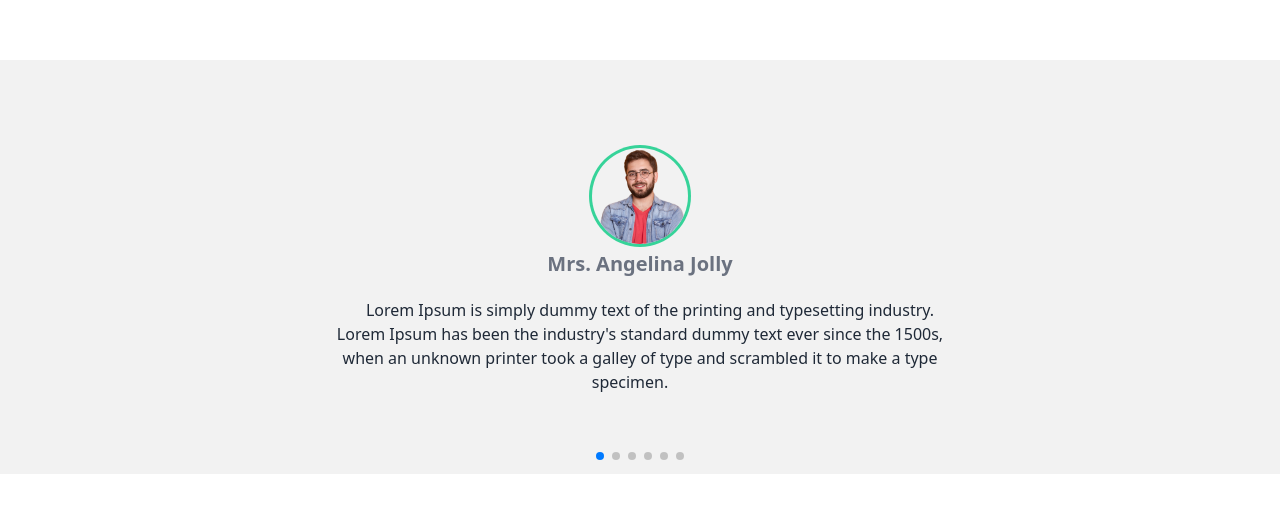
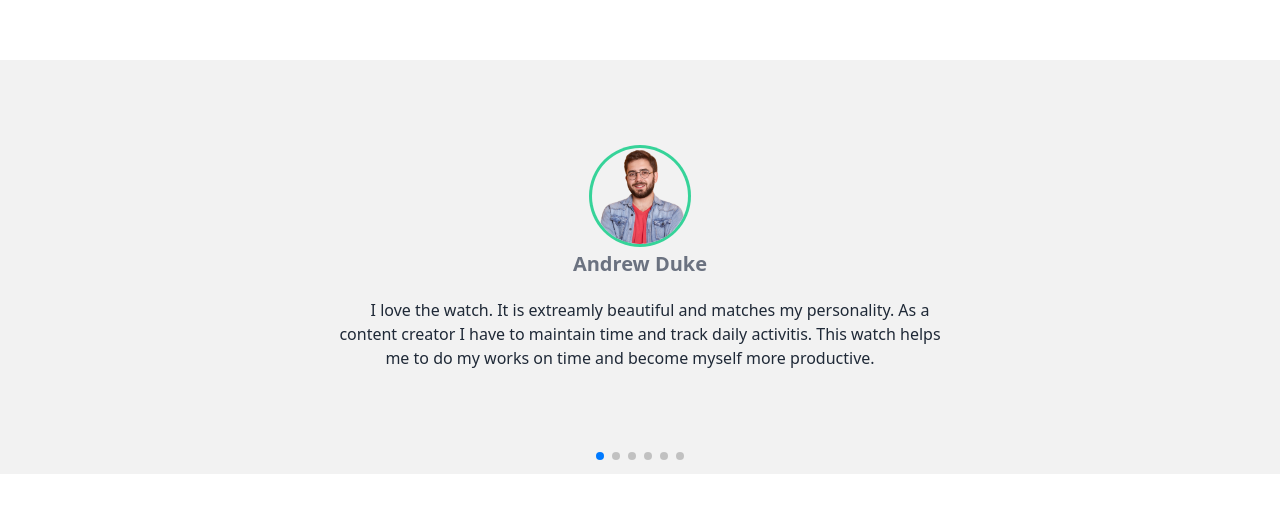
Before and after one commit to MdMehedi-Hasan/single-products-landing-page, a React (Create React App) app: page / in a window 1280 px wide. Shown: the part 4641-5153 px from the top of the page. Built offline with nearby package versions, Linux system fonts and the light colour scheme; some icons are missing.

Commit message:
review content updated

```diff
--- a/src/Components/Review.js
+++ b/src/Components/Review.js
@@ -30,8 +30,41 @@ const Review = () => {
                                 <img src={review1} alt='client' />
                             </div>
                         </div>
-                        <h1 className='pb-5 text-xl font-semibold text-gray-500'>Mrs. Angelina Jolly</h1>
-                        <p className='pb-10'><Icon icon="bxs:quote-alt-left" className='inline-block -mt-3 mr-1 text-gray-500'/>Lorem Ipsum is simply dummy text of the printing and typesetting industry. Lorem Ipsum has been the industry's standard dummy text ever since the 1500s, when an unknown printer took a galley of type and scrambled it to make a type specimen.<Icon icon="bxs:quote-alt-right" className='inline-block -mb-1 ml-1 text-gray-500'/></p>
+                        <h1 className='pb-5 text-xl font-semibold text-gray-500'>Andrew Duke</h1>
+                        <p className='pb-10'><Icon icon="bxs:quote-alt-left" className='inline-block -mt-3 mr-1 text-gray-500'/>I love the watch. It is extreamly beautiful and matches my personality. As a content creator I have to maintain time and track daily activitis. This watch helps me to do my works on time and become myself more productive.<Icon icon="bxs:quote-alt-right" className='inline-block -mb-1 ml-1 text-gray-500'/></p>
+                    </div>
+                </SwiperSlide>
+                <SwiperSlide className='pb-10 pt-2'>
+                    <div className='max-w-[620px] mx-auto'>
+                        <div className="avatar">
+                            <div className="w-24 rounded-full ring ring-success">
+                                <img src={review2} alt='client' />
+                            </div>
+                        </div>
+                        <h1 className='pb-5 text-xl font-semibold text-gray-500'>Helena Jolly</h1>
+                        <p className='pb-10'><Icon icon="bxs:quote-alt-left" className='inline-block -mt-3 mr-1 text-gray-500'/>Got the product as expected. I ordered the product at morning and got it by evening. They have very strong cutomer service. Would love to buy from them again.<Icon icon="bxs:quote-alt-right" className='inline-block -mb-1 ml-1 text-gray-500'/></p>
+                    </div>
+                </SwiperSlide>
+                <SwiperSlide className='pb-10 pt-2'>
+                    <div className='max-w-[620px] mx-auto'>
+                        <div className="avatar">
+                            <div className="w-24 rounded-full ring ring-success">
+                                <img src={review3} alt='client' />
+                            </div>
+                        </div>
+                        <h1 className='pb-5 text-xl font-semibold text-gray-500'>Ameli Jeorge</h1>
+                        <p className='pb-10'><Icon icon="bxs:quote-alt-left" className='inline-block -mt-3 mr-1 text-gray-500'/>I recently got my hands on a the watch and I have to say, I am thoroughly impressed! The watch is sleek and stylish, and it has all the features I could possibly need. The interface is easy to navigate and I love the fact that I can customize the watch face to my liking<Icon icon="bxs:quote-alt-right" className='inline-block -mb-1 ml-1 text-gray-500'/></p>
+                    </div>
+                </SwiperSlide>
+                <SwiperSlide className='pb-10 pt-2'>
+                    <div className='max-w-[620px] mx-auto'>
+                        <div className="avatar">
+                            <div className="w-24 rounded-full ring ring-success">
+                                <img src={review4} alt='client' />
+                            </div>
+                        </div>
+                        <h1 className='pb-5 text-xl font-semibold text-gray-500'>Mr. Fragement</h1>
+                        <p className='pb-10'><Icon icon="bxs:quote-alt-left" className='inline-block -mt-3 mr-1 text-gray-500'/>The fitness tracking features is a huge plus for me, as I can easily track my daily steps, heart rate, and even my sleep patterns. The watch also seamlessly connects to my phone, allowing me to receive notifications and even take calls from my wrist.<Icon icon="bxs:quote-alt-right" className='inline-block -mb-1 ml-1 text-gray-500'/></p>
                     </div>
                 </SwiperSlide>
                 <SwiperSlide className='pb-10 pt-2'>
@@ -42,7 +75,7 @@ const Review = () => {
                             </div>
                         </div>
                         <h1 className='pb-5 text-xl font-semibold text-gray-500'>Mrs. Angelina Jolly</h1>
-                        <p className='pb-10'><Icon icon="bxs:quote-alt-left" className='inline-block -mt-3 mr-1 text-gray-500'/>Lorem Ipsum is simply dummy text of the printing and typesetting industry. Lorem Ipsum has been the industry's standard dummy text ever since the 1500s, when an unknown printer took a galley of type and scrambled it to make a type specimen.<Icon icon="bxs:quote-alt-right" className='inline-block -mb-1 ml-1 text-gray-500'/></p>
+                        <p className='pb-10'><Icon icon="bxs:quote-alt-left" className='inline-block -mt-3 mr-1 text-gray-500'/>I love that I can customize the watch face to my liking. The fitness tracking features are spot-on, accurately tracking my steps, heart rate, and even my sleep patterns.<Icon icon="bxs:quote-alt-right" className='inline-block -mb-1 ml-1 text-gray-500'/></p>
                     </div>
                 </SwiperSlide>
                 <SwiperSlide className='pb-10 pt-2'>
@@ -52,41 +85,8 @@ const Review = () => {
                                 <img src={review3} alt='client' />
                             </div>
                         </div>
-                        <h1 className='pb-5 text-xl font-semibold text-gray-500'>Mrs. Angelina Jolly</h1>
-                        <p className='pb-10'><Icon icon="bxs:quote-alt-left" className='inline-block -mt-3 mr-1 text-gray-500'/>Lorem Ipsum is simply dummy text of the printing and typesetting industry. Lorem Ipsum has been the industry's standard dummy text ever since the 1500s, when an unknown printer took a galley of type and scrambled it to make a type specimen.<Icon icon="bxs:quote-alt-right" className='inline-block -mb-1 ml-1 text-gray-500'/></p>
-                    </div>
-                </SwiperSlide>
-                <SwiperSlide className='pb-10 pt-2'>
-                    <div className='max-w-[620px] mx-auto'>
-                        <div className="avatar">
-                            <div className="w-24 rounded-full ring ring-success">
-                                <img src={review4} alt='client' />
-                            </div>
-                        </div>
-                        <h1 className='pb-5 text-xl font-semibold text-gray-500'>Mrs. Angelina Jolly</h1>
-                        <p className='pb-10'><Icon icon="bxs:quote-alt-left" className='inline-block -mt-3 mr-1 text-gray-500'/>Lorem Ipsum is simply dummy text of the printing and typesetting industry. Lorem Ipsum has been the industry's standard dummy text ever since the 1500s, when an unknown printer took a galley of type and scrambled it to make a type specimen.<Icon icon="bxs:quote-alt-right" className='inline-block -mb-1 ml-1 text-gray-500'/></p>
-                    </div>
-                </SwiperSlide>
-                <SwiperSlide className='pb-10 pt-2'>
-                    <div className='max-w-[620px] mx-auto'>
-                        <div className="avatar">
-                            <div className="w-24 rounded-full ring ring-success">
-                                <img src={review2} alt='client' />
-                            </div>
-                        </div>
-                        <h1 className='pb-5 text-xl font-semibold text-gray-500'>Mrs. Angelina Jolly</h1>
-                        <p className='pb-10'><Icon icon="bxs:quote-alt-left" className='inline-block -mt-3 mr-1 text-gray-500'/>Lorem Ipsum is simply dummy text of the printing and typesetting industry. Lorem Ipsum has been the industry's standard dummy text ever since the 1500s, when an unknown printer took a galley of type and scrambled it to make a type specimen.<Icon icon="bxs:quote-alt-right" className='inline-block -mb-1 ml-1 text-gray-500'/></p>
-                    </div>
-                </SwiperSlide>
-                <SwiperSlide className='pb-10 pt-2'>
-                    <div className='max-w-[620px] mx-auto'>
-                        <div className="avatar">
-                            <div className="w-24 rounded-full ring ring-success">
-                                <img src={review3} alt='client' />
-                            </div>
-                        </div>
-                        <h1 className='pb-5 text-xl font-semibold text-gray-500'>Mrs. Angelina Jolly</h1>
-                        <p className='pb-10'><Icon icon="bxs:quote-alt-left" className='inline-block -mt-3 mr-1 text-gray-500'/>Lorem Ipsum is simply dummy text of the printing and typesetting industry. Lorem Ipsum has been the industry's standard dummy text ever since the 1500s, when an unknown printer took a galley of type and scrambled it to make a type specimen.<Icon icon="bxs:quote-alt-right" className='inline-block -mb-1 ml-1 text-gray-500'/></p>
+                        <h1 className='pb-5 text-xl font-semibold text-gray-500'>Oliver</h1>
+                        <p className='pb-10'><Icon icon="bxs:quote-alt-left" className='inline-block -mt-3 mr-1 text-gray-500'/>The watch seamlessly connects to my phone, allowing me to receive notifications and even take calls directly from my wrist. Overall, I would highly recommend this smartwatch to anyone looking for a convenient and stylish way to stay on top of their busy lives while also staying healthy and active.<Icon icon="bxs:quote-alt-right" className='inline-block -mb-1 ml-1 text-gray-500'/></p>
                     </div>
                 </SwiperSlide>
             </Swiper>
```
